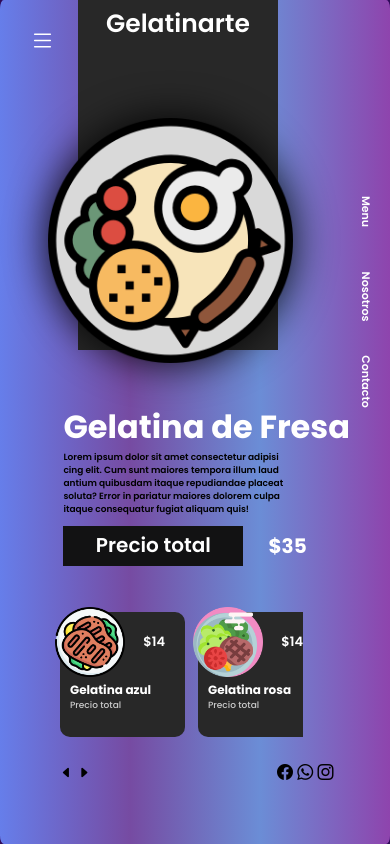
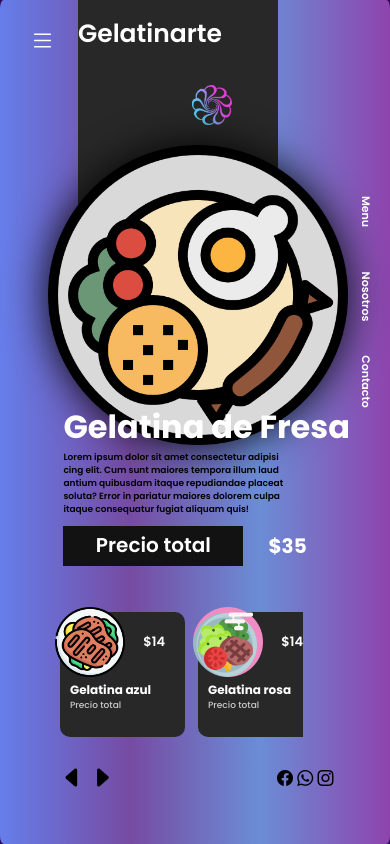
Before and after one commit to Deliaaan/Gelatinarte, a plain HTML site: page index.html in a window 390 px wide. Drawn offline with nearby package versions, Linux system fonts and the light colour scheme.

Commit message:
falta responsive 400px

```diff
--- a/index.html
+++ b/index.html
@@ -11,7 +11,10 @@
 	<body>
 		<header>
 			<div class="logo">
-				<h1>Gelatinarte</h1>
+				<div class="logotipo">
+					<h1>Gelatinarte</h1>
+					<img src="img/logo2.png" alt="">
+				</div>
 				<img src="img/food1.png" alt="" id="poster" />
 			</div>
 			<nav>
--- a/styles.css
+++ b/styles.css
@@ -23,8 +23,7 @@ header {
     position: relative;
     width: 58%;
     height: 75%;
-    background-image: linear-gradient(to right, #ee7752, #e73c7e, #23a6d5, #23d5ab);
-    animation: cambio-color 10s ease-in-out infinite;
+    background-image: linear-gradient(to right, #667eea, #764ba2, #6B8DD6, #8E44AD);
     box-shadow: 0px 0px 50px -1px rgba(0, 0, 0, 0.836);
     padding: 0px 30px;
     display: flex;
@@ -53,19 +52,31 @@ header .logo {
     transition: 1s linear;
 }
 
-header .logo h1 {
+header  .logo .logotipo {
+    position: relative;
+    padding-top: 5%;
+    flex-direction: row;
+    display: flex;
+    justify-content: space-evenly;
+}
+
+header .logo .logotipo h1 {
     color: #fff;
-    text-align: center;
+    text-align: justify;
     margin-top: 5px;
     font-size: 25px;
     font-weight: 600;
 }
 
-header .logo img {
+header .logo .logotipo img {
+    width: 40px;
+    height: 40px;
+}
+
+header .logo #poster {
     width: 300px;
     margin: 20px 0px 0px -30px;
     filter: drop-shadow(0px 0px 20px rgba(0, 0, 0, 0.918));
-
 }
 
 header nav .menu {
@@ -279,7 +290,7 @@ header section .social .btns{
 }
 
 header section .social .btns .bi{
-    font-size: 13px;
+    font-size: 25px;
     cursor: pointer;
     transition: .3s linear;
 }
@@ -366,6 +377,11 @@ header section .social .btns .bi:hover{
     header .logo {
         width: 200px;
     }
+
+    header .logo .logotipo {
+        justify-content: start;
+    }
+
     header .logo img{
         width: 245px;
         margin: 75px 0px 0px -30px;
@@ -378,43 +394,3 @@ header section .social .btns .bi:hover{
         font-size: 32px;
     }
 }
-
-@keyframes Color{
-    0%{
-        color: #505488;
-    }
-
-    50% {
-        color: #3b0f70;
-    }
-
-    100% {
-        color: #b1054d;
-    }
-}
-
-@-webkit-keyframes Color{
-    0%{
-        color: #505488;
-    }
-
-    50% {
-        color: #3b0f70;
-    }
-
-    100% {
-        color: #b1054d;
-    }
-}
-
-@keyframes cambio-color {
-    0% {
-        background-image: linear-gradient(to right, #ee7752, #e73c7e, #23a6d5, #23d5ab);
-    }
-    50% {
-        background-image: linear-gradient(to right, #667eea, #764ba2, #6B8DD6, #8E44AD);
-    }
-    100% {
-        background-image: linear-gradient(to right, #23d5ab, #23a6d5, #e73c7e, #ee7752);
-    }
-}
```
Also changed, not shown: img/logo2.png (added), img/logotipo.png (added).
